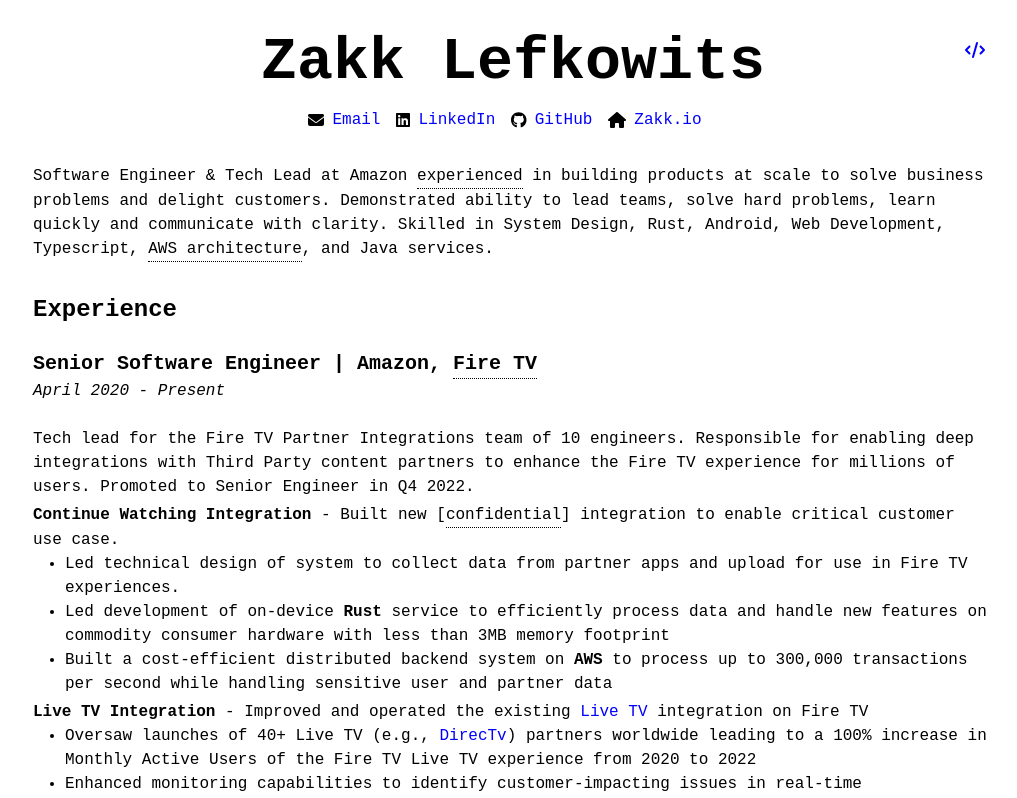
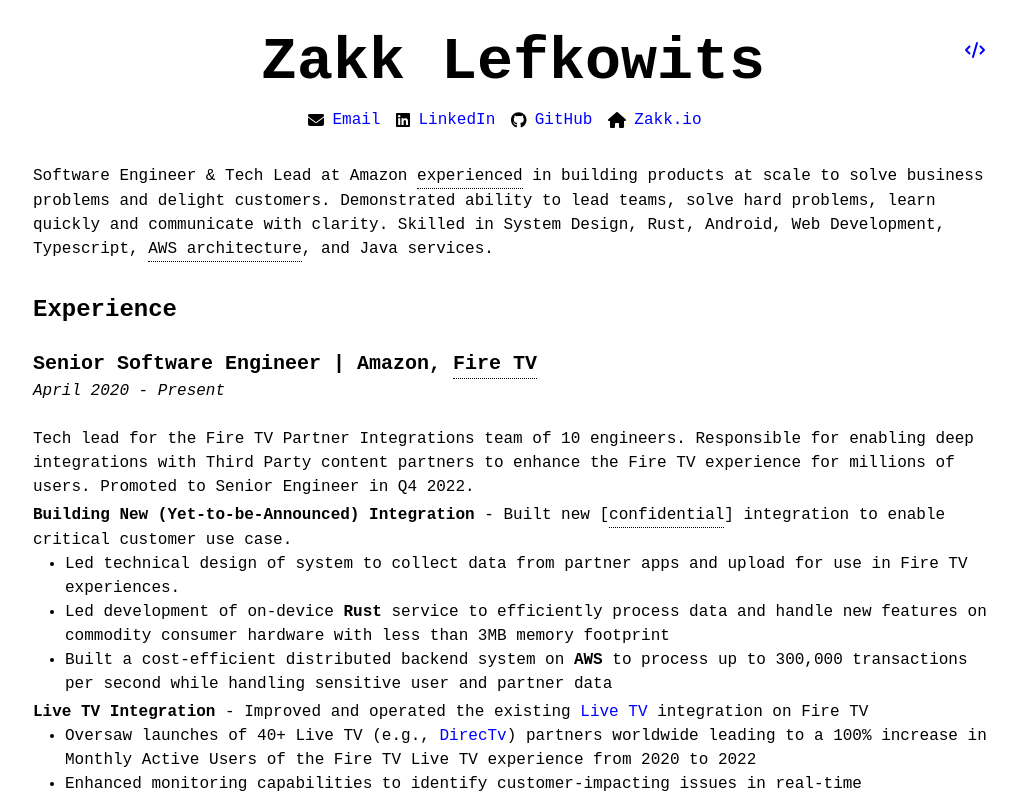
Before and after one commit to zakkl13/interactive-resume, a Next.js app: page /resume in a window 1280 px wide. Shown: the top 798 px of the page, without its empty margins (127-1144 px from the left). Built offline with nearby package versions, Linux system fonts and the light colour scheme.

Commit message:
really [confidential]

```diff
--- a/data/resumeData.ts
+++ b/data/resumeData.ts
@@ -49,8 +49,8 @@
                   Promoted to Senior Engineer in Q4 2022.`,
           subDescriptions: [
             {
-              title: "Continue Watching Integration",
-              intro: `Built new [{{hover text='confidential' context='Yet-to-be-announced feature coming to a Fire TV near you in the coming months!'}}] integration to enable critical customer use case.`,
+              title: "Building New (Yet-to-be-Announced) Integration",
+              intro: `Built new [{{hover text='confidential' context='An exciting feature coming to a Fire TV near you in the coming months!'}}] integration to enable critical customer use case.`,
               bullets: [
                 `Led technical design of system to collect data from partner apps and upload for use in Fire TV experiences.`,
                 `Led development of on-device {{bold text='Rust'}} service to efficiently process data and handle new features on commodity consumer hardware with less than 3MB memory footprint`,
```
